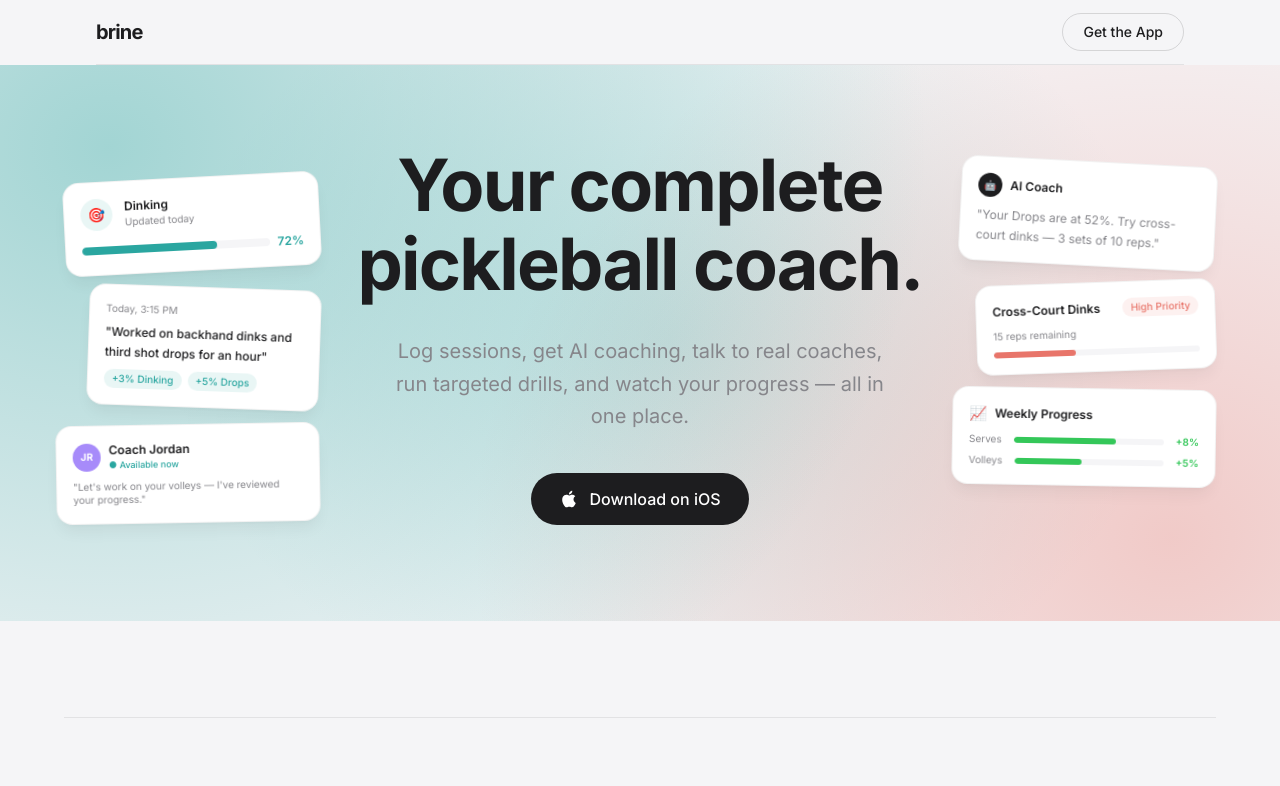
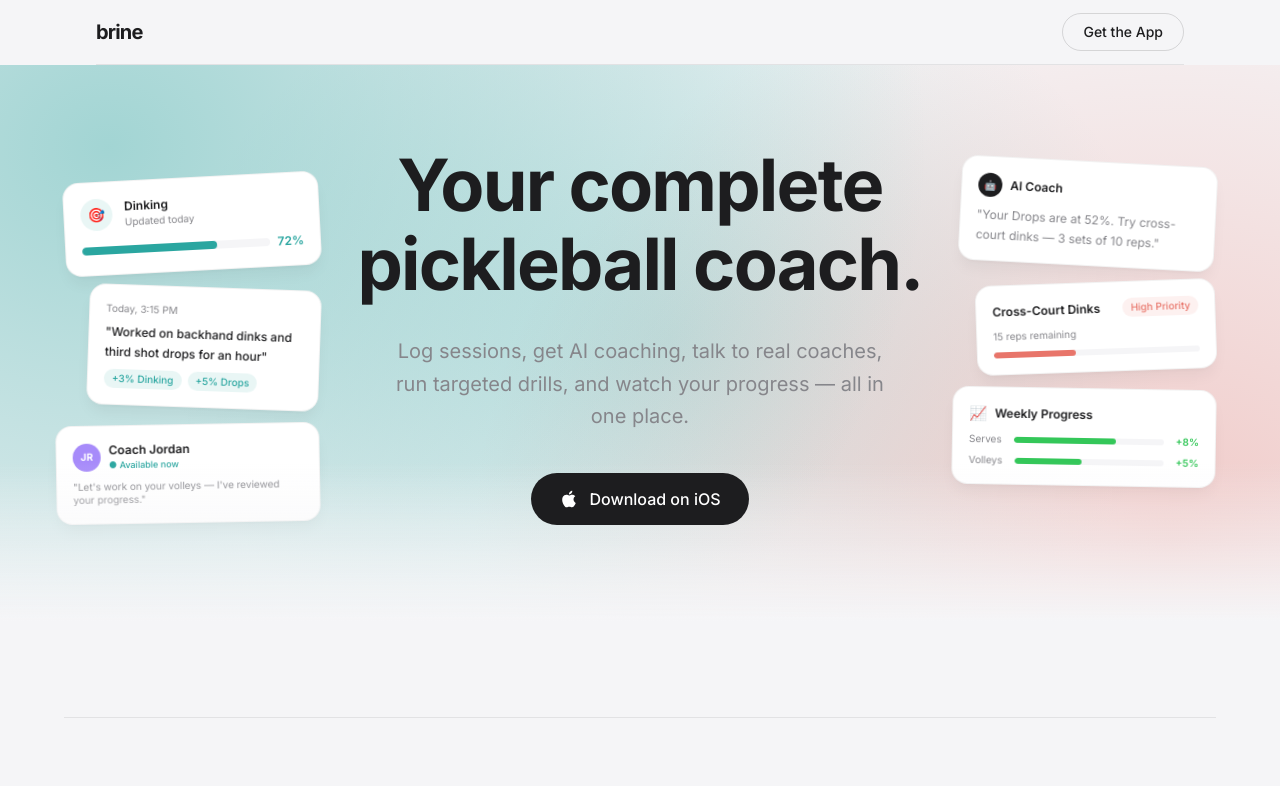
Before and after one commit to wanalwanalwan/brine-landing, a Vue app: page / in a window 1280 px wide. Shown: the top 786 px of the page. Built offline with nearby package versions, Linux system fonts and the light colour scheme.

Commit message:
Fade hero gradient to cream at bottom edge
Co-Authored-By: Claude Sonnet 4.6 <noreply@anthropic.com>

```diff
--- a/src/assets/styles.css
+++ b/src/assets/styles.css
@@ -67,12 +67,24 @@
 @property --hg3y { syntax: '<percentage>'; initial-value: 45%; inherits: false; }
 
 .hero-section {
+  position: relative;
   background-color: #F5F5F7;
   background-image:
     radial-gradient(ellipse 820px 700px at var(--hg1x) var(--hg1y), #2AA6A068 0%, transparent 100%),
     radial-gradient(ellipse 700px 600px at var(--hg2x) var(--hg2y), #E8756A55 0%, transparent 100%),
     radial-gradient(ellipse 500px 400px at var(--hg3x) var(--hg3y), #2AA6A030 0%, transparent 100%);
   animation: hero-mesh-drift 14s ease-in-out infinite alternate;
+}
+
+.hero-section::after {
+  content: '';
+  position: absolute;
+  bottom: 0;
+  left: 0;
+  right: 0;
+  height: 160px;
+  background: linear-gradient(to bottom, transparent, #F5F5F7);
+  pointer-events: none;
 }
 
 @keyframes hero-mesh-drift {
```
